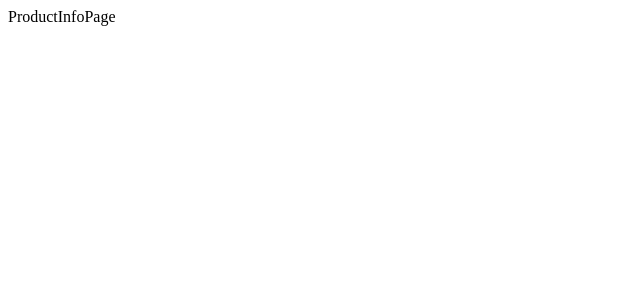
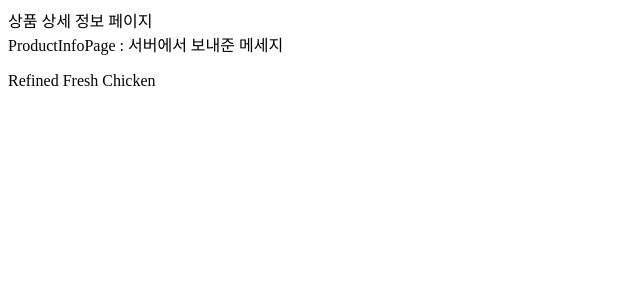
Before and after one commit to soyoon26/Review, a Next.js app: page /products/0 in a window 1280 px wide. Shown: the top 300 px of the page, without its empty margins (0-640 px from the left). Built offline with nearby package versions, Linux system fonts and the light colour scheme; data requests are answered from the project's data file.

Commit message:
feat: add detail

```diff
--- a/pages/products/[id].jsx
+++ b/pages/products/[id].jsx
@@ -1,5 +1,23 @@
+import ProductHeader from "@/components/ProductHeader";
+import axios from "axios";
 import React from "react";
 
-export default function ProductInfoPage() {
-  return <div>ProductInfoPage</div>;
+export default function ProductInfoPage({ message, productInfo }) {
+  return (
+    <div>
+      <ProductHeader title="상품 상세 정보 페이지" />
+      ProductInfoPage : {message}
+      <p>{productInfo.name}</p>
+    </div>
+  );
 }
+export async function getServerSideProps(context) {
+  const id = context.params.id;
+  const response = await axios.get(`http://localhost:4000/products/${id}`);
+  return {
+    props: {
+      message: "서버에서 보내준 메세지",
+      productInfo: response.data,
+    },
+  };
+}
```
